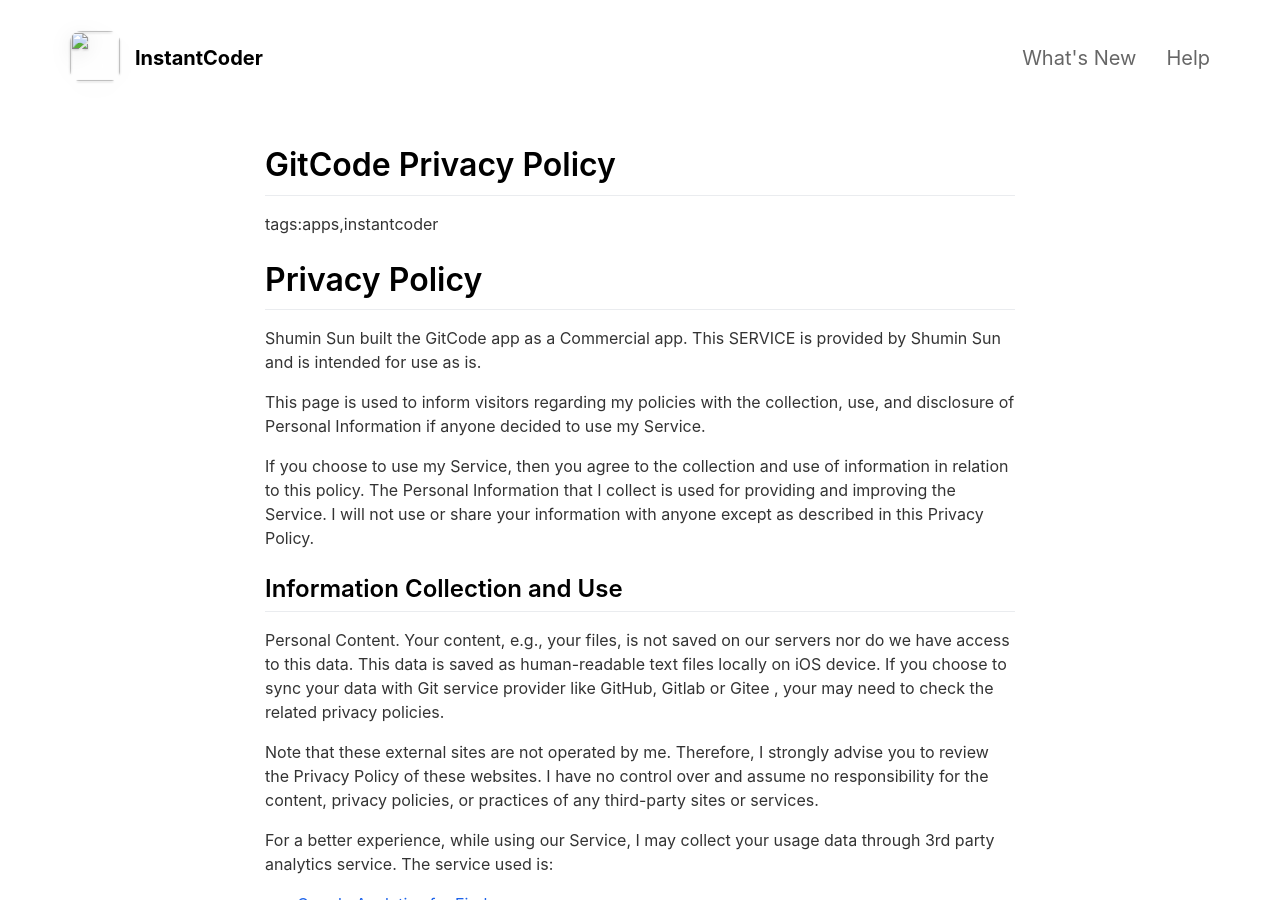
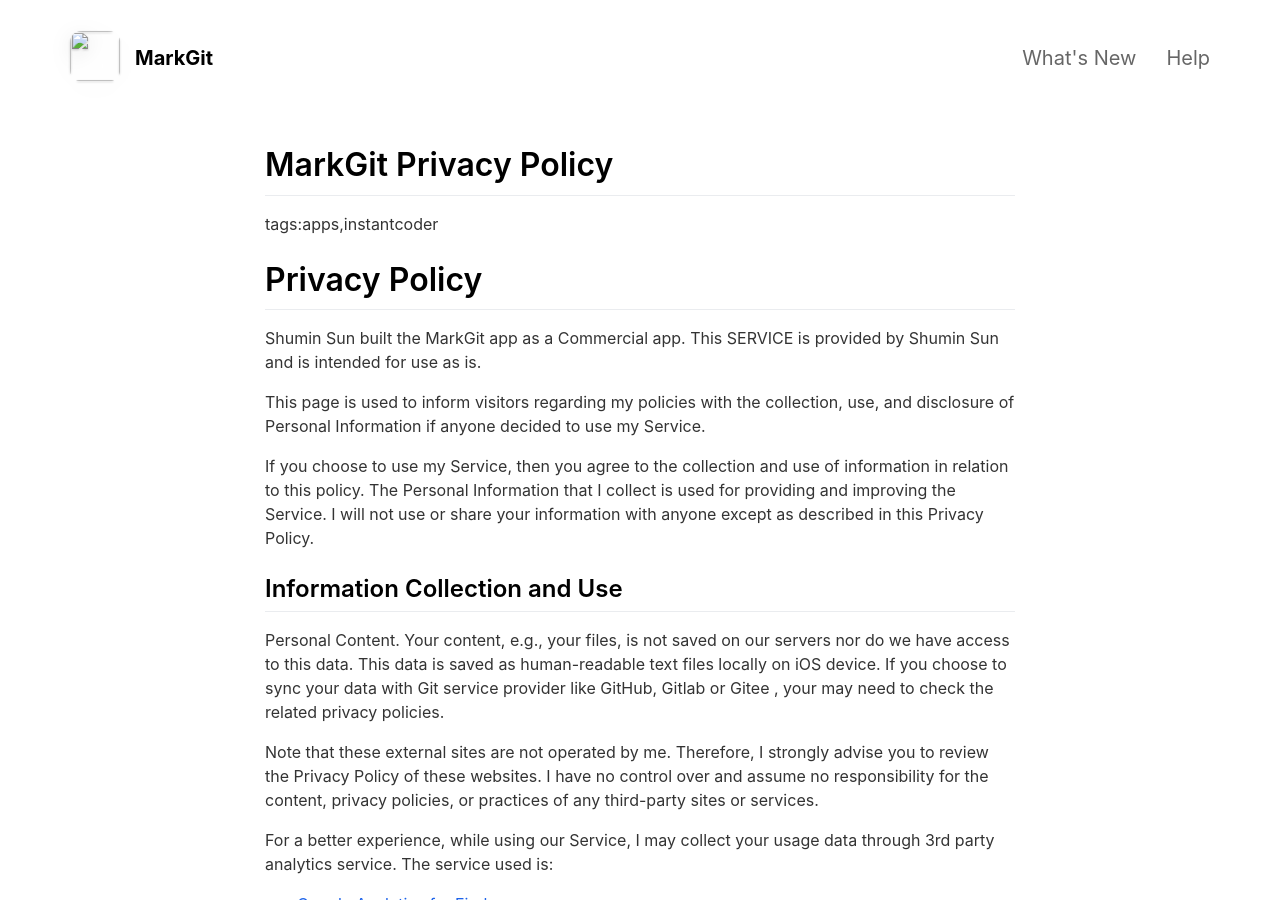
Before and after one commit to marknote/MarkGit, a Jekyll site: the page built from privacy.md, in a window 1280 px wide and 900 px high. Built offline with Jekyll 4.4.1, drawn with Linux system fonts in a browser that asks for light colours; our own code applies the rules of GitHub Pages for plain Markdown files; Markdown is read by kramdown in place of the engine named in the settings.

Commit message:
update for MarkGit

```diff
--- a/_config.yml
+++ b/_config.yml
@@ -1,5 +1,5 @@
 #page title
-page_title                                : InstantCoder                                          # Automatically populates with app name if not set and if iOS app ID is set. Otherwise enter manually.
+page_title                                : MarkGit                                          # Automatically populates with app name if not set and if iOS app ID is set. Otherwise enter manually.
 
 # App Info
 ios_app_id                                : 1067517686                                # Required. Enter iOS app ID to automatically populate name, price and icons (e.g. 718043190).
@@ -10,9 +10,9 @@ presskit_download_link                    :
                                                                                       # Or upload your press kit file to assets and set path accordingly (e.g. "assets/press_kit.zip").
 
 app_icon                                  : # assets/appicon.png                      # Automatically populates if not set and if iOS app ID is set.  Otherwise enter path to icon file manually.
-app_name                                  : InstantCoder                                          # Automatically populates if not set and if iOS app ID is set.  Otherwise enter manually.
+app_name                                  : MarkGit                                          # Automatically populates if not set and if iOS app ID is set.  Otherwise enter manually.
 app_price                                 : Free with In-App Purchases                                          # Automatically populates if not set and if iOS app ID is set.  Otherwise enter manually.
-app_description                           : You are the best developer in the world and you would like to code anytime, anywhere. InstantCoder makes it possible for you to edit and review code on your lovely iPhone and iPad.
+app_description                           : You are the best developer in the world and you would like to code anytime, anywhere. MarkGit makes it possible for you to edit and review code on your lovely iPhone and iPad.
 
 enable_smart_app_banner                   : true                                      # Set to true to show a smart app banner at top of page on mobile devices.
 
@@ -22,7 +22,7 @@ enable_smart_app_banner                   : true
 your_name                                 : Shumin Sun
 your_link                                 : https://marknoteapp.com
 your_city                                 :
-email_address                             : marknoteapps@gmail.com
+email_address                             : marknoteapp@icloud.com
 facebook_username                         :
 instagram_username                        :
 twitter_username                          : markmarknote
--- a/privacy.md
+++ b/privacy.md
@@ -1,8 +1,8 @@
-# GitCode Privacy Policy
+# MarkGit Privacy Policy
 tags:apps,instantcoder
 
 # Privacy Policy
-Shumin Sun built the GitCode app as a Commercial app. This SERVICE is provided by Shumin Sun and is intended for use as is.
+Shumin Sun built the MarkGit app as a Commercial app. This SERVICE is provided by Shumin Sun and is intended for use as is.
 
 This page is used to inform visitors regarding my policies with the collection, use, and disclosure of Personal Information if anyone decided to use my Service.
 
```
Also changed, not shown: _pages/help.md (+7 -7 lines), _pages/realtime.md (+2 -2 lines), README.md, 1 other file.
